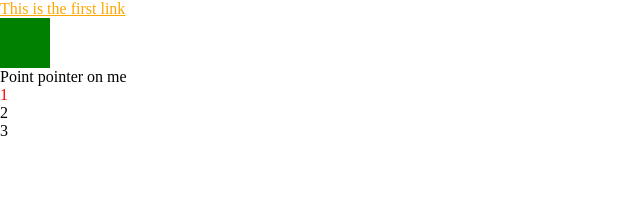
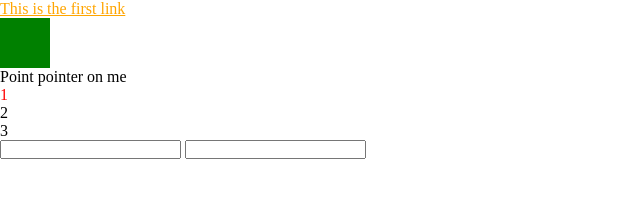
Before and after one commit to Bohdan-Lytvynenko/pseudo-class-and-elements, a plain HTML site: page index.html in a window 1280 px wide. Shown: the whole page, without its empty margins (0-640 px from the left). Drawn offline with Linux system fonts and the light colour scheme.

Commit message:
created focus

```diff
--- a/index.html
+++ b/index.html
@@ -18,6 +18,9 @@
             <li>2</li>
             <li>3</li>
         </ul>
+
     </div>
+    <input class="input_focus" type="text">
+    <input class="input_focus_pocus" type="text">
 </body>
 </html>
--- a/styles.css
+++ b/styles.css
@@ -14,6 +14,12 @@ a:link {
 /*This is a link that has already been visited*/
 a:visited {
     color: green;
+}
+.input_focus:focus {
+background-color: red;
+}
+.input_focus_pocus:focus {
+    background-color: green;
 }
 
 a:hover {
```
